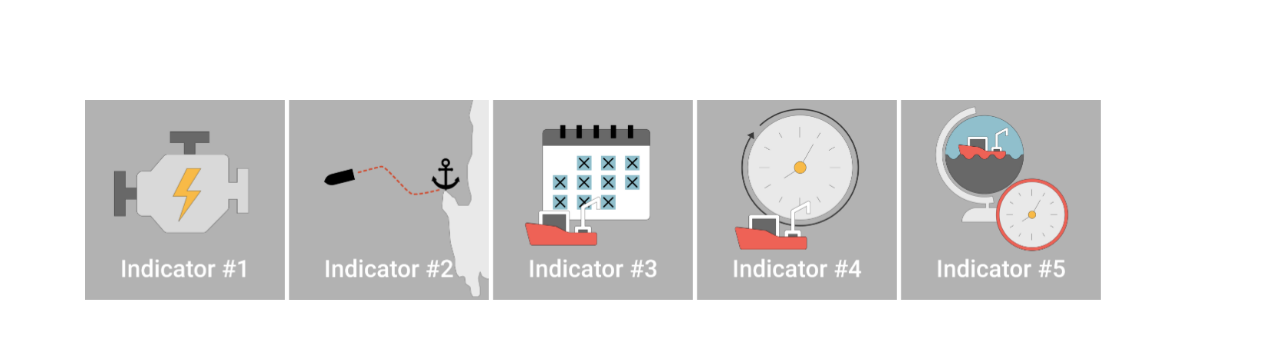
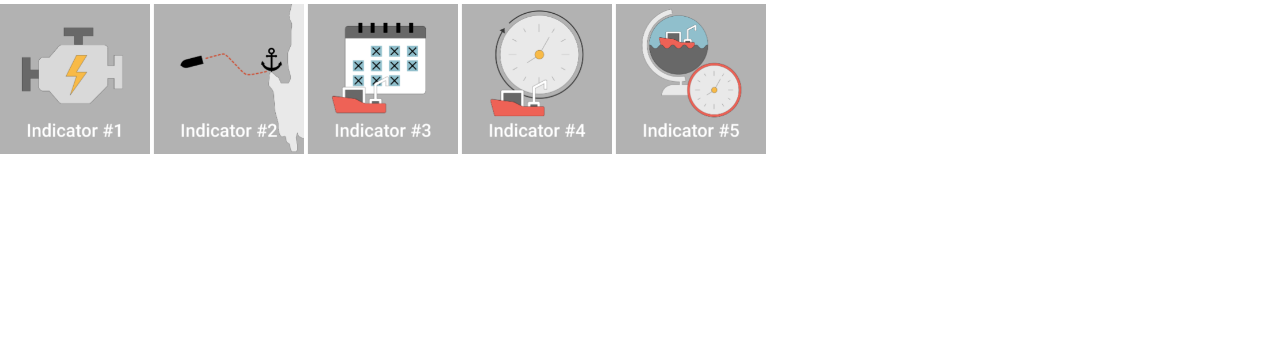
Before and after one commit to jhjanicki/tiles, a plain HTML site: page index.html in a window 1280 px wide. Drawn offline with nearby package versions, Linux system fonts and the light colour scheme.

Commit message:
remove bootstrap and make images smaller

```diff
--- a/index.html
+++ b/index.html
@@ -15,9 +15,10 @@
   }
   /* The flip card container - set the width and height to whatever you want. We have added the border property to demonstrate that the flip itself goes out of the box on hover (remove perspective if you don't want the 3D effect */
   .flip-card {
+    margin-top: 4px;
     background-color: transparent;
-    width: 200px;
-    height: 200px;
+    width: 150px;
+    height: 150px;
     perspective: 1000px; /* Remove this if you don't want the 3D effect */
   }
 
@@ -46,8 +47,8 @@
   }
 
   img{
-    width:200px;
-    height:200px;
+    width: 100%;
+    height: 100%;
   }
 
   /* Style the back side */
@@ -65,7 +66,7 @@
     transform: translateY(-50%);
   }
   h1{
-    font-size: 24px;
+    font-size: 18px;
     font-weight: 400;
   }
   h3{
@@ -85,10 +86,6 @@
 </head>
 
 <body>
-
-<div class="container">
-  <div class="row">
-    <div class="col-md-12">
   <div class="flip-card item">
     <div class="flip-card-inner">
       <div class="flip-card-front">
@@ -149,10 +146,6 @@
       </div>
     </div>
   </div>
-    </div>
-  </div>
-</div>
-
 </body>
 
 </html>
```
Lines whose indentation alone changed are shown as unchanged.
